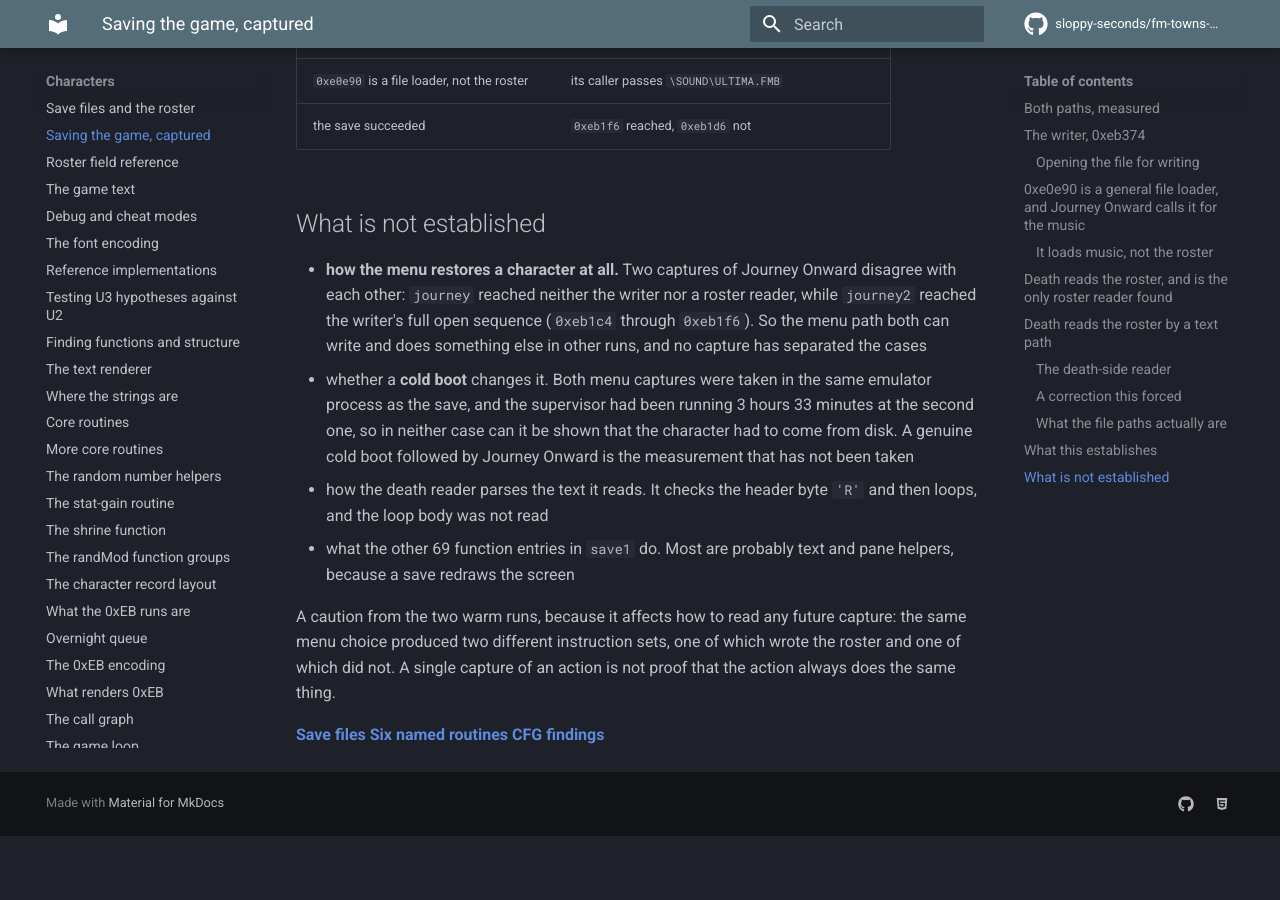
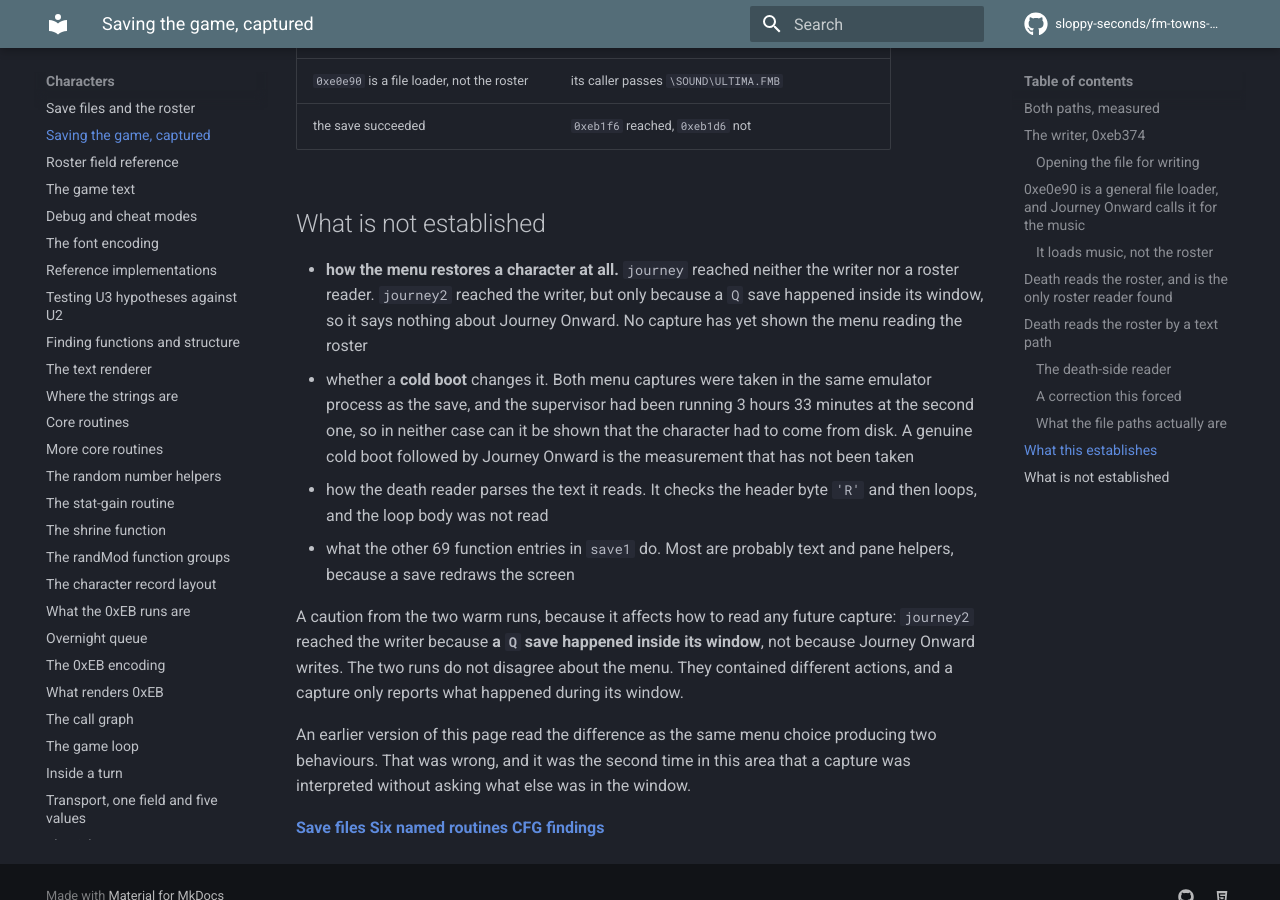
Before and after one commit to sloppy-seconds/fm-towns-ultima, an MkDocs documentation site: the page built from docs/save-capture.md, in a window 1280 px wide and 900 px high, scrolled down 4252 px. Built offline with MkDocs 1.6.1 and Material for MkDocs 9.7.7, drawn with Linux system fonts in a browser that asks for light colours; comment, search, counter and statistics services are not loaded; before the commit the page ends 5088 px from its top, so only the background shows below that.

Commit message:
Correct myself: journey2's writer hits were a Q save, not Journey Onward
The two warm runs do not disagree. journey2 reached the writer because a Q save
happened inside its window while the game was being saved before a restart.

So my previous commit's conclusion, that the same menu choice produced two different
behaviours, was wrong. It is withdrawn. The captures contained different actions, and
a capture only reports what happened during its window.

That is the second time in this area that a capture was interpreted without asking
what else was in the window, after the moongate loss, and the same root cause: the
action I had in mind was assumed to be the only thing that happened.

Journey Onward still has no observed roster read. journey reached neither the writer
nor a reader, and journey2's reader-relevant instructions came from the save.

```diff
--- a/docs/save-capture.md
+++ b/docs/save-capture.md
@@ -162,10 +162,9 @@ capture taken after a **cold boot** followed by Journey Onward would settle it,
 
 ## What is not established
 
-- **how the menu restores a character at all.** Two captures of Journey Onward disagree with each other:
-  `journey` reached neither the writer nor a roster reader, while `journey2` reached the writer's full
-  open sequence (`0xeb1c4` through `0xeb1f6`). So the menu path both can write and does something else in
-  other runs, and no capture has separated the cases
+- **how the menu restores a character at all.** `journey` reached neither the writer nor a roster reader.
+  `journey2` reached the writer, but only because a `Q` save happened inside its window, so it says nothing
+  about Journey Onward. No capture has yet shown the menu reading the roster
 - whether a **cold boot** changes it. Both menu captures were taken in the same emulator process as the
   save, and the supervisor had been running 3 hours 33 minutes at the second one, so in neither case can
   it be shown that the character had to come from disk. A genuine cold boot followed by Journey Onward is
@@ -175,8 +174,13 @@ capture taken after a **cold boot** followed by Journey Onward would settle it,
 - what the other 69 function entries in `save1` do. Most are probably text and pane helpers, because a save
   redraws the screen
 
-A caution from the two warm runs, because it affects how to read any future capture: the same menu choice
-produced two different instruction sets, one of which wrote the roster and one of which did not. A single
-capture of an action is not proof that the action always does the same thing.
+A caution from the two warm runs, because it affects how to read any future capture: `journey2` reached
+the writer because **a `Q` save happened inside its window**, not because Journey Onward writes. The two
+runs do not disagree about the menu. They contained different actions, and a capture only reports what
+happened during its window.
+
+An earlier version of this page read the difference as the same menu choice producing two behaviours. That
+was wrong, and it was the second time in this area that a capture was interpreted without asking what
+else was in the window.
 
 **[Save files](save-files.md)** **[Six named routines](six-named-routines.md)** **[CFG findings](cfg-findings.md)**
```
